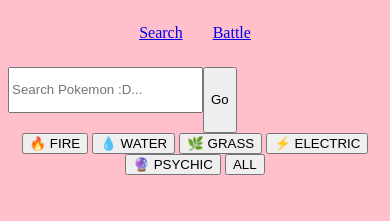
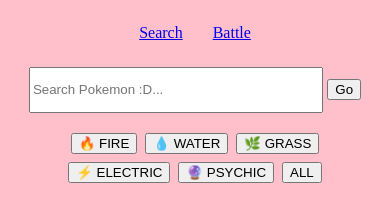
Before and after one commit to SukhdevThukral/MonDex, a plain HTML site: page index.html in a window 390 px wide. Shown: the part 61-282 px from the top of the page. Drawn offline with Linux system fonts and the light colour scheme.

Commit message:
feat: update layout and responsive styling for navigation and card grid
- Apply body margin and padding resets
- Improve responsive navigation layout with flex-wrap
- Set responsive width for search input
- Implement responsive grid layout for content cards

```diff
--- a/styles.css
+++ b/styles.css
@@ -1,23 +1,39 @@
 body{
     text-align: center;
     background-color:  #FFC0CB;
+    margin: 0;
+    padding: 0 16px;
+    box-sizing: border-box;
 }
 
 .navBar {
-    margin-bottom: 20px;
     display: flex;
     justify-content: center;
     gap: 30px;
     margin-bottom: 20px;
     padding: 5px;
-}
-
-#searchSec {
-    display: flex;
+    flex-wrap: wrap;
 }
 
 #searchInput {
-    width: 50%;
+    width: min(80%, 400px);
     height: 40px;
     margin-bottom: 20px;
 }
+
+#filterSection {
+    display: flex;
+    flex-wrap: wrap;
+    justify-content: center;
+    gap: 8px;
+    margin-bottom: 20px;
+}
+
+#cardGrid {
+    display: grid;
+    grid-template-columns: repeat(auto-fill, minmax(160px, 1fr));
+    gap: 10px;
+    max-width: 1200px;
+    margin: 0 auto;
+    padding: 0 8px;
+}
```
